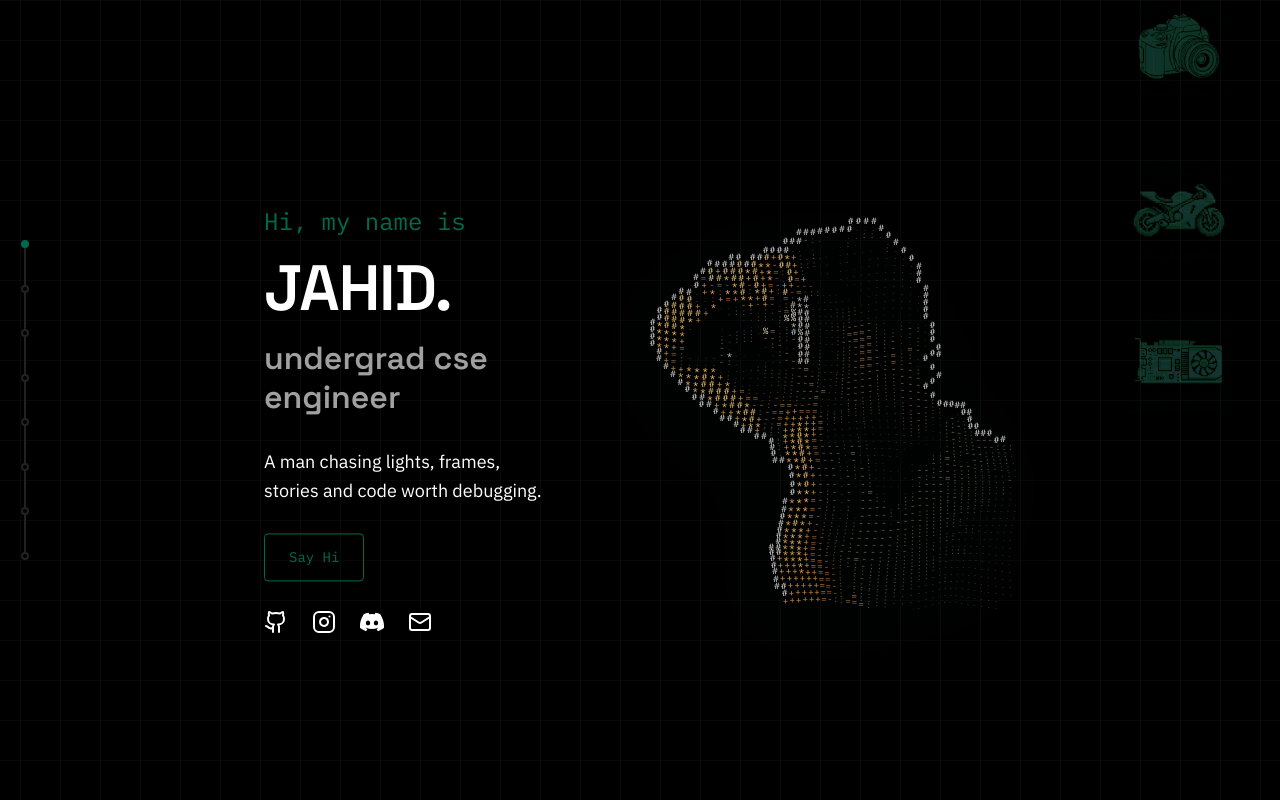
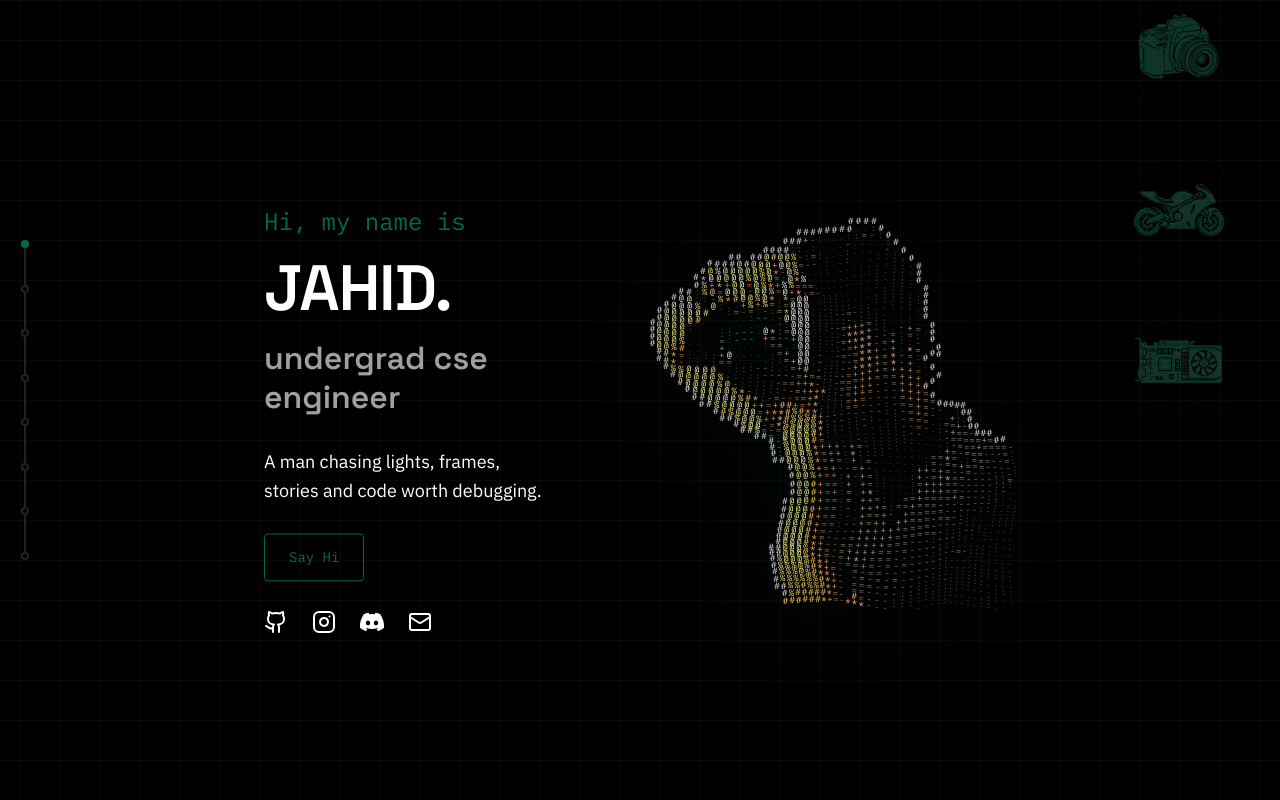
Before and after one commit to jvvhid/Portfolio, a React (Vite) app: page / in a window 1280 px wide. Shown: the top 800 px of the page. Built offline with nearby package versions, Linux system fonts and the light colour scheme.

Commit message:
Add touch override mode and boost brightness

```diff
--- a/src/components/ParticlePortrait.jsx
+++ b/src/components/ParticlePortrait.jsx
@@ -57,6 +57,12 @@ const ParticlePortrait = () => {
   const containerRef = useRef(null);
   const [isReducedMotion, setIsReducedMotion] = useState(false);
   const [isMobile, setIsMobile] = useState(false);
+  const [isInteractive, setIsInteractive] = useState(false);
+  const isInteractiveRef = useRef(false);
+
+  useEffect(() => {
+    isInteractiveRef.current = isInteractive;
+  }, [isInteractive]);
 
   useEffect(() => {
     const reducedMotionQuery = window.matchMedia('(prefers-reduced-motion: reduce)');
@@ -96,8 +102,42 @@ const ParticlePortrait = () => {
       mouse.y = -1000;
     };
 
+    const handleTouchStart = (e) => {
+      setIsInteractive(true);
+      // Let the first tap pass through or just update mouse position
+      const rect = canvas.getBoundingClientRect();
+      if (e.touches.length > 0) {
+        mouse.x = e.touches[0].clientX - rect.left;
+        mouse.y = e.touches[0].clientY - rect.top;
+      }
+    };
+
+    const handleTouchMove = (e) => {
+      if (isInteractiveRef.current) {
+        e.preventDefault(); // Stop page scrolling
+        const rect = canvas.getBoundingClientRect();
+        if (e.touches.length > 0) {
+          mouse.x = e.touches[0].clientX - rect.left;
+          mouse.y = e.touches[0].clientY - rect.top;
+        }
+      }
+    };
+
+    // Close interactive mode if touching outside
+    const handleGlobalTouchStart = (e) => {
+      if (canvas && !canvas.contains(e.target)) {
+        setIsInteractive(false);
+        handleMouseLeave();
+      }
+    };
+
     canvas.addEventListener('mousemove', handleMouseMove);
     canvas.addEventListener('mouseleave', handleMouseLeave);
+
+    // Use passive: false so we can call e.preventDefault() on touchmove
+    canvas.addEventListener('touchstart', handleTouchStart, { passive: false });
+    canvas.addEventListener('touchmove', handleTouchMove, { passive: false });
+    document.addEventListener('touchstart', handleGlobalTouchStart, { passive: true });
 
     const init = () => {
       const parent = containerRef.current;
@@ -145,7 +185,7 @@ const ParticlePortrait = () => {
 
               if (baseBrightness > 20) {
                 // Apply a strong flat boost to compensate for text-rendering darkness
-                const boost = 1.0;
+                const boost = 1.5;
                 const finalR = Math.min(255, r * boost);
                 const finalG = Math.min(255, g * boost);
                 const finalB = Math.min(255, b * boost);
@@ -199,9 +239,12 @@ const ParticlePortrait = () => {
 
     return () => {
       window.removeEventListener('resize', init);
+      cancelAnimationFrame(animationFrameId);
       canvas.removeEventListener('mousemove', handleMouseMove);
       canvas.removeEventListener('mouseleave', handleMouseLeave);
-      cancelAnimationFrame(animationFrameId);
+      canvas.removeEventListener('touchstart', handleTouchStart);
+      canvas.removeEventListener('touchmove', handleTouchMove);
+      document.removeEventListener('touchstart', handleGlobalTouchStart);
     };
   }, [isReducedMotion]);
 
@@ -214,7 +257,20 @@ const ParticlePortrait = () => {
           style={{ width: '100%', height: '100%', objectFit: 'cover', filter: 'grayscale(100%)' }}
         />
       ) : (
-        <canvas ref={canvasRef} style={{ display: 'block', width: '100%', height: '100%' }} />
+        <canvas
+          ref={canvasRef}
+          className={isInteractive ? 'interactive-canvas' : ''}
+          style={{
+            display: 'block',
+            width: '100%',
+            height: '100%',
+            transition: 'box-shadow 0.3s ease',
+            boxShadow: isInteractive ? '0 0 30px rgba(255, 255, 255, 0.15)' : 'none',
+            zIndex: isInteractive ? 10 : 1,
+            position: 'relative',
+            cursor: isInteractive ? 'crosshair' : 'default'
+          }}
+        />
       )}
     </div>
   );
```
